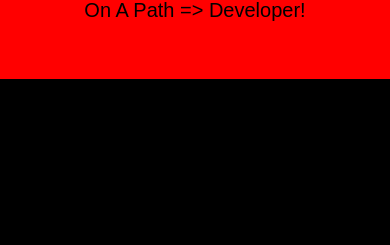
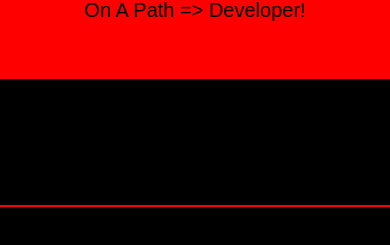
Before and after one commit to D-Coder135/IDCard_App_React-Native, a React Native app: screen / in a window 390 px wide. Shown: the part 259-504 px from the top of the page. Built offline with nearby package versions, Linux system fonts and the light colour scheme.

Commit message:
update the property borderBottomWidth for the items attribute inside the const styles

```diff
--- a/App.js
+++ b/App.js
@@ -44,7 +44,7 @@ const styles = StyleSheet.create({
   },
 
   items: {
-    borderRightWidth: 2,
+    borderBottomWidth: 2,
     borderBottomColor: 'red',
     flex: 0.25,
     flexDirection: 'row',
```
